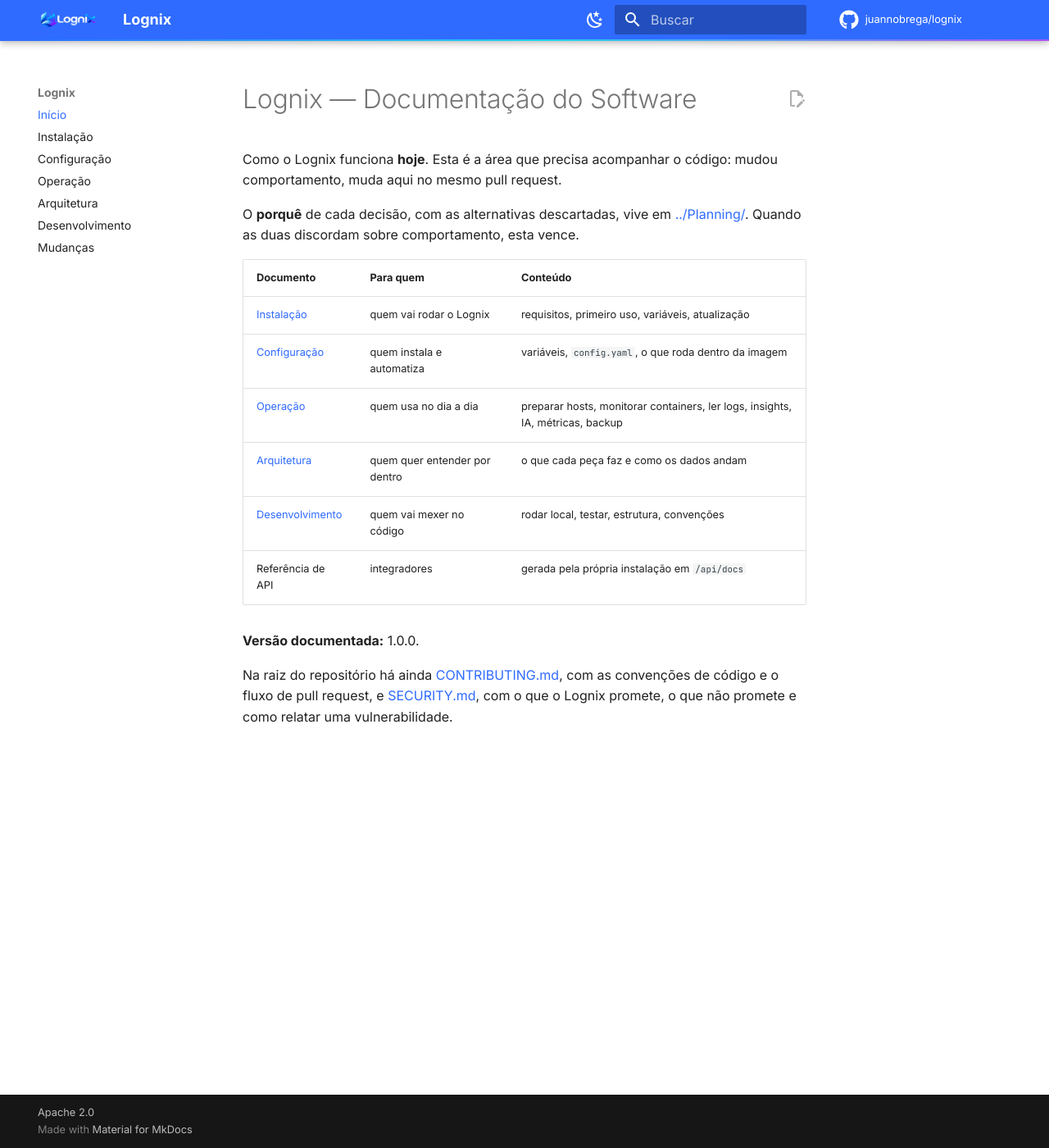
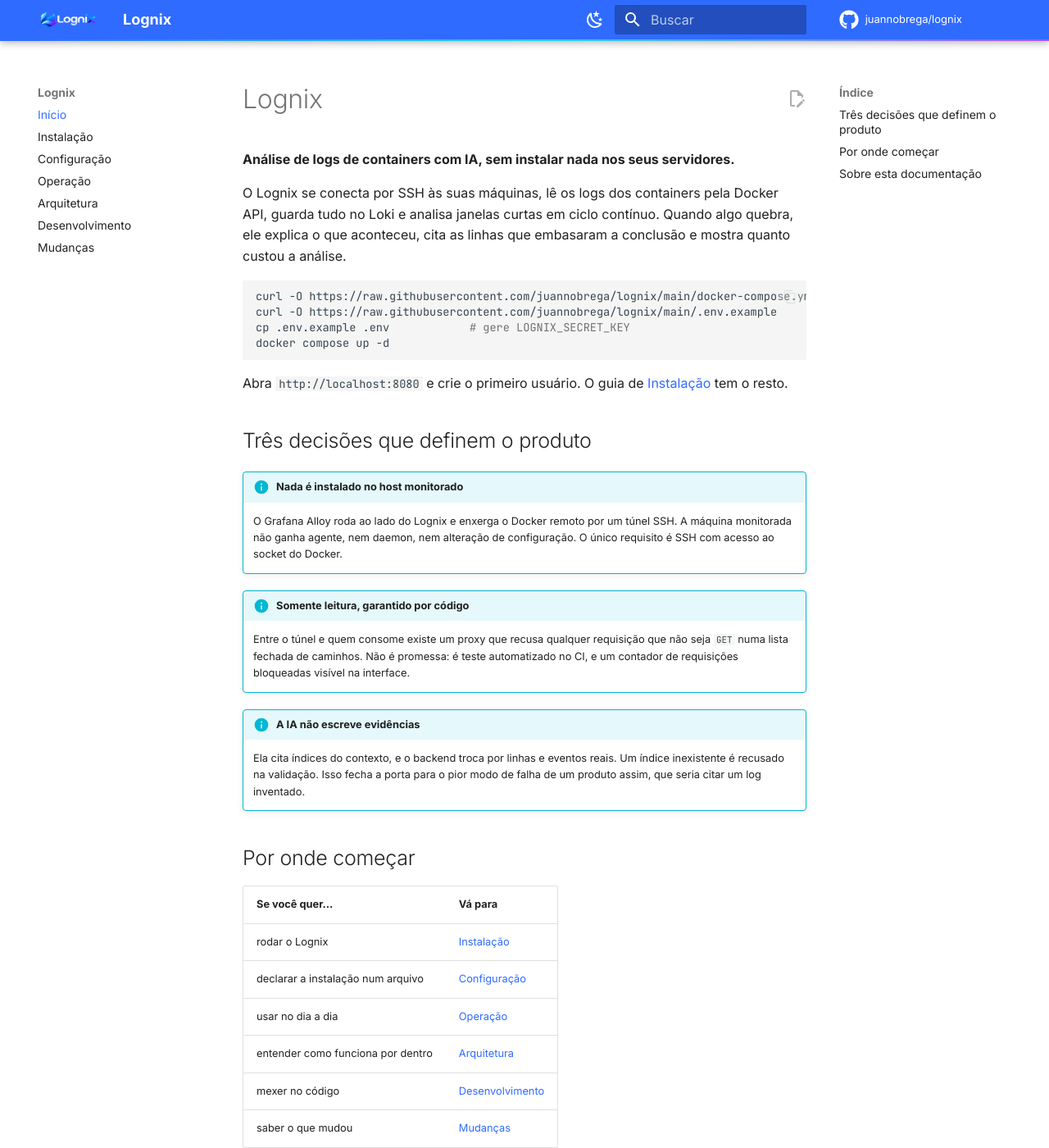
Before and after one commit to juannobrega/lognix, an MkDocs documentation site: the page built from .documentation/Software/README.md, in a window 1280 px wide and 1400 px high. Shown: the whole window at 82% size. Built offline with MkDocs 1.6.1 and Material for MkDocs 9.7.7, drawn with Linux system fonts in a browser that asks for light colours; comment, search, counter and statistics services are not loaded; some of the changed text lies outside the part shown.

Commit message:
docs: melhora o site — Mermaid, página inicial e navegação
O repositório tem quinze diagramas em Mermaid, que é a convenção do
projeto, e nenhum renderizaria: faltava o fence do superfences. Saíam
como bloco de texto cru.

A página inicial era um índice seco de tabela — serve como índice de
diretório no repositório, não como porta de entrada de um site. Agora
abre com o que o produto é, o comando para subir, e as três decisões que
o definem em destaque, antes da tabela de navegação.

Também entram anterior/próximo no rodapé (a documentação tem ordem de
leitura), realce nos termos buscados, dica em abreviação, e links para o
código e para a imagem no cabeçalho.

O plugin de cartão social ficou de fora de propósito: ele exige cairo e
pango instalados no sistema, e eu não vou tornar a publicação da
documentação dependente de biblioteca nativa no runner por causa de uma
imagem de preview. O build roda com --strict, então essa dependência
quebrada derrubaria o site inteiro.

Co-Authored-By: Claude Opus 5 <noreply@anthropic.com>

````diff
--- a/.documentation/Software/README.md
+++ b/.documentation/Software/README.md
@@ -1,22 +1,64 @@
-# Lognix — Documentação do Software
+# Lognix
 
-Como o Lognix funciona **hoje**. Esta é a área que precisa acompanhar o código: mudou
-comportamento, muda aqui no mesmo pull request.
+**Análise de logs de containers com IA, sem instalar nada nos seus servidores.**
 
-O **porquê** de cada decisão, com as alternativas descartadas, vive em
-[../Planning/](https://github.com/juannobrega/lognix/blob/main/.documentation/Planning/README.md). Quando as duas discordam sobre comportamento, esta vence.
+O Lognix se conecta por SSH às suas máquinas, lê os logs dos containers pela Docker API, guarda
+tudo no Loki e analisa janelas curtas em ciclo contínuo. Quando algo quebra, ele explica o que
+aconteceu, cita as linhas que embasaram a conclusão e mostra quanto custou a análise.
 
-| Documento | Para quem | Conteúdo |
-|---|---|---|
-| [Instalação](Instalação.md) | quem vai rodar o Lognix | requisitos, primeiro uso, variáveis, atualização |
-| [Configuração](Configuração.md) | quem instala e automatiza | variáveis, `config.yaml`, o que roda dentro da imagem |
-| [Operação](Operação.md) | quem usa no dia a dia | preparar hosts, monitorar containers, ler logs, insights, IA, métricas, backup |
-| [Arquitetura](Arquitetura.md) | quem quer entender por dentro | o que cada peça faz e como os dados andam |
-| [Desenvolvimento](Desenvolvimento.md) | quem vai mexer no código | rodar local, testar, estrutura, convenções |
-| Referência de API | integradores | gerada pela própria instalação em `/api/docs` |
+```bash
+curl -O https://raw.githubusercontent.com/juannobrega/lognix/main/docker-compose.yml
+curl -O https://raw.githubusercontent.com/juannobrega/lognix/main/.env.example
+cp .env.example .env            # gere LOGNIX_SECRET_KEY
+docker compose up -d
+```
 
-**Versão documentada:** 1.0.0.
+Abra `http://localhost:8080` e crie o primeiro usuário. O guia de
+[Instalação](Instalação.md) tem o resto.
 
-Na raiz do repositório há ainda [CONTRIBUTING.md](https://github.com/juannobrega/lognix/blob/main/CONTRIBUTING.md), com as convenções de
-código e o fluxo de pull request, e [SECURITY.md](https://github.com/juannobrega/lognix/blob/main/SECURITY.md), com o que o Lognix promete,
-o que não promete e como relatar uma vulnerabilidade.
+## Três decisões que definem o produto
+
+!!! info "Nada é instalado no host monitorado"
+
+    O Grafana Alloy roda ao lado do Lognix e enxerga o Docker remoto por um túnel SSH. A máquina
+    monitorada não ganha agente, nem daemon, nem alteração de configuração. O único requisito é
+    SSH com acesso ao socket do Docker.
+
+!!! info "Somente leitura, garantido por código"
+
+    Entre o túnel e quem consome existe um proxy que recusa qualquer requisição que não seja
+    `GET` numa lista fechada de caminhos. Não é promessa: é teste automatizado no CI, e um
+    contador de requisições bloqueadas visível na interface.
+
+!!! info "A IA não escreve evidências"
+
+    Ela cita índices do contexto, e o backend troca por linhas e eventos reais. Um índice
+    inexistente é recusado na validação. Isso fecha a porta para o pior modo de falha de um
+    produto assim, que seria citar um log inventado.
+
+## Por onde começar
+
+| Se você quer… | Vá para |
+|---|---|
+| rodar o Lognix | [Instalação](Instalação.md) |
+| declarar a instalação num arquivo | [Configuração](Configuração.md) |
+| usar no dia a dia | [Operação](Operação.md) |
+| entender como funciona por dentro | [Arquitetura](Arquitetura.md) |
+| mexer no código | [Desenvolvimento](Desenvolvimento.md) |
+| saber o que mudou | [Mudanças](CHANGELOG.md) |
+
+A referência da API é gerada pela própria instalação, em `/api/docs`.
+
+## Sobre esta documentação
+
+Ela descreve como o Lognix funciona **hoje**, e muda no mesmo pull request que muda o
+comportamento. O **porquê** de cada decisão, com as alternativas descartadas, vive na área de
+[planejamento](https://github.com/juannobrega/lognix/blob/main/.documentation/Planning/README.md)
+do repositório — inclusive as decisões que se mostraram erradas depois. Quando as duas discordam
+sobre comportamento, esta aqui vence.
+
+No repositório há ainda
+[CONTRIBUTING.md](https://github.com/juannobrega/lognix/blob/main/CONTRIBUTING.md), com as
+convenções de código e o fluxo de pull request, e
+[SECURITY.md](https://github.com/juannobrega/lognix/blob/main/SECURITY.md), com o que o Lognix
+promete, o que não promete e como relatar uma vulnerabilidade.
--- a/mkdocs.yml
+++ b/mkdocs.yml
@@ -46,12 +46,17 @@ theme:
         name: Tema escuro
   features:
     - navigation.instant
+    - navigation.instant.progress
     - navigation.tracking
     - navigation.sections
     - navigation.top
+    - navigation.footer   # anterior/próximo: a documentação tem ordem de leitura
     - content.code.copy
+    - content.code.annotate
     - content.action.edit
+    - content.tooltips
     - search.suggest
+    - search.highlight
     - toc.follow
 
 extra_css:
@@ -74,12 +79,34 @@ markdown_extensions:
       permalink: true
   - pymdownx.highlight:
       anchor_linenums: true
-  - pymdownx.superfences
+  # Mermaid: a convenção do projeto é diagrama em Mermaid dentro do markdown, e sem este
+  # bloco os quinze que existem sairiam como texto cru.
+  - pymdownx.superfences:
+      custom_fences:
+        - name: mermaid
+          class: mermaid
+          format: !!python/name:pymdownx.superfences.fence_code_format
   - pymdownx.inlinehilite
   - pymdownx.details
+  - pymdownx.emoji:
+      emoji_index: !!python/name:material.extensions.emoji.twemoji
+      emoji_generator: !!python/name:material.extensions.emoji.to_svg
+  - pymdownx.keys
+  - footnotes
+  - def_list
   - pymdownx.tabbed:
       alternate_style: true
 
 plugins:
   - search:
       lang: pt
+
+extra:
+  social:
+    - icon: fontawesome/brands/github
+      link: https://github.com/juannobrega/lognix
+      name: Código no GitHub
+    - icon: fontawesome/brands/docker
+      link: https://github.com/juannobrega/lognix/pkgs/container/lognix
+      name: Imagem no GHCR
+  generator: false
````
